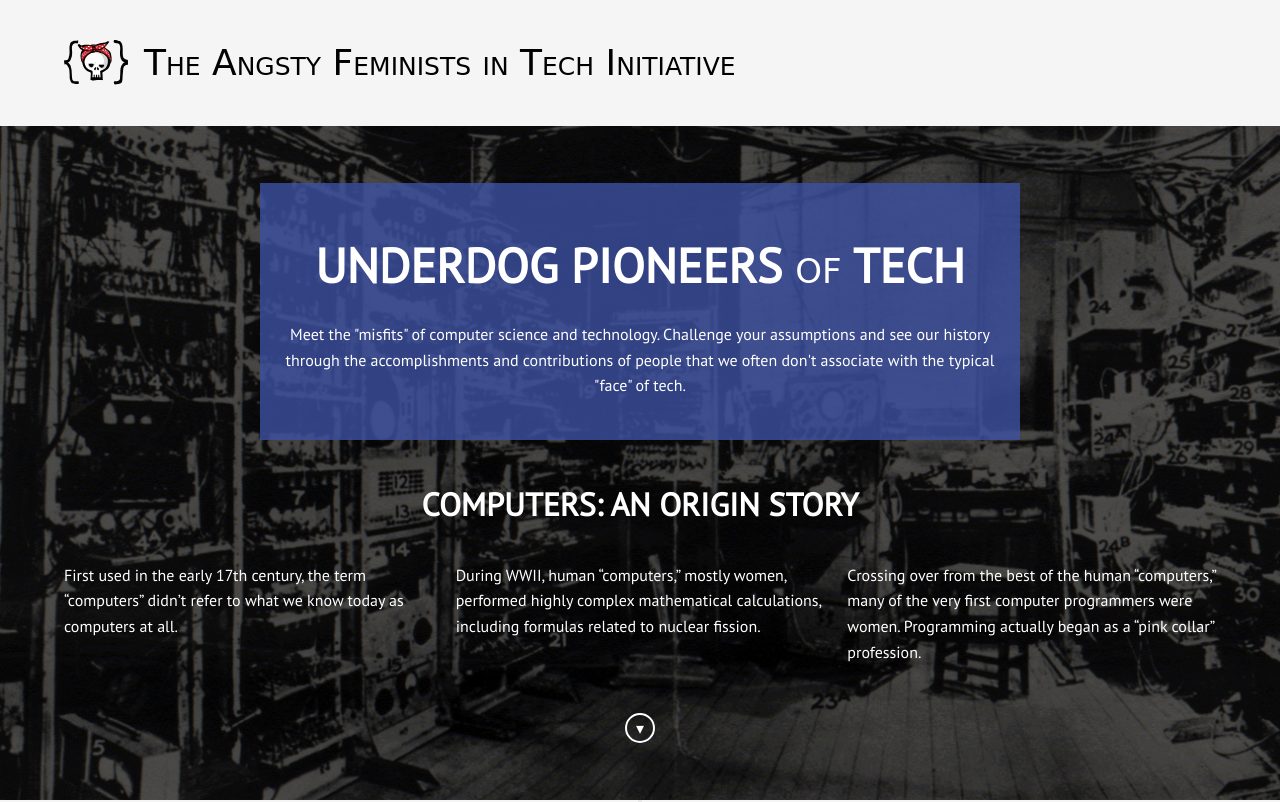
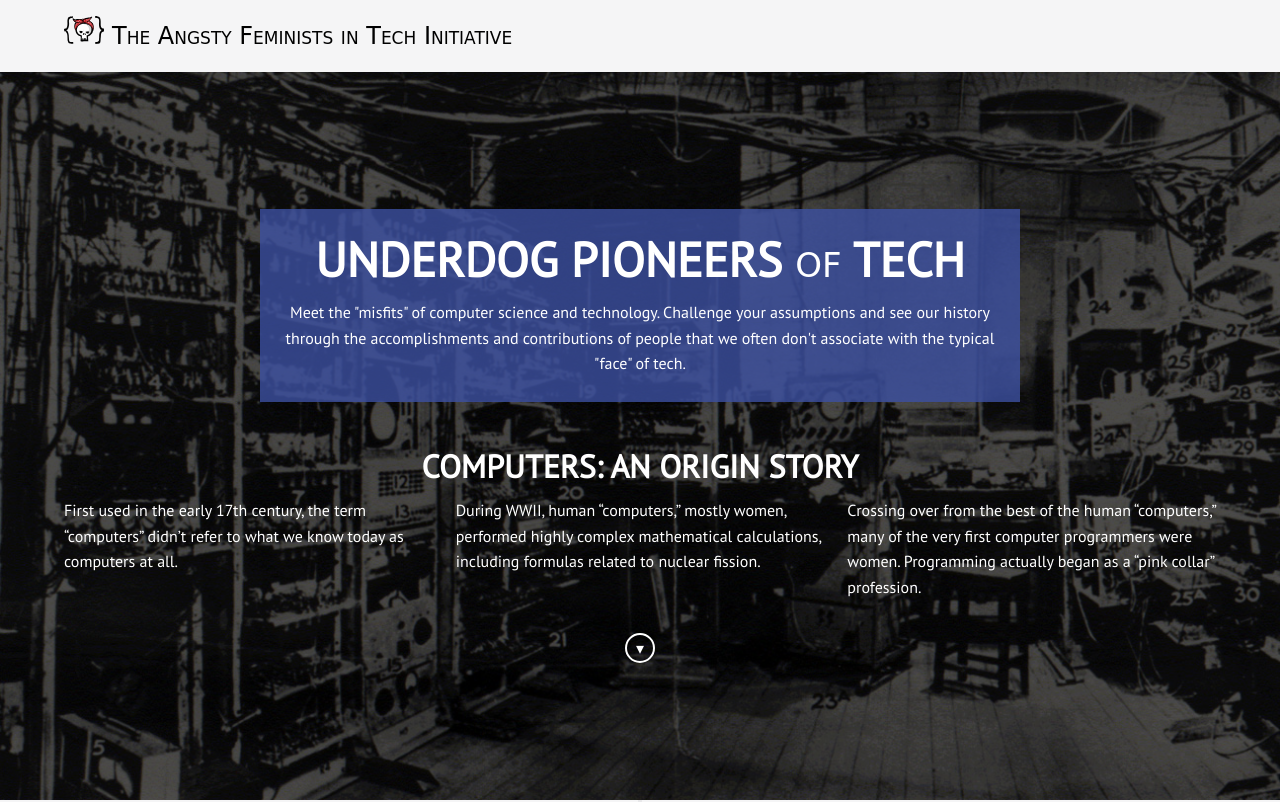
Before and after one commit to rahnkim/angsty_feminists_in_tech, a website: page timeline/src/timeline.html in a window 1280 px wide. Shown: the top 802 px of the page. Drawn offline with nearby package versions, Linux system fonts and the light colour scheme; a script that the page names is missing; a web font is replaced by a local one.

Commit message:
Tweak top section styles

```diff
--- a/timeline/src/sass/main.scss
+++ b/timeline/src/sass/main.scss
@@ -175,22 +175,20 @@ Main components
         }
 
         .title {
-            margin-bottom: 0;
+            margin: 0;
             font-size: 1.5em;
             text-align: center;
         }
 
         @include MQ(M) {
             .logo {
-                width: 4em;
+                width: 2.5em;
                 float: left;
-                margin-right: 1em;
+                margin-right: .5em;
             }
 
             .title {
-                margin-bottom: .67em;
-                font-size: 2.25em;
-                line-height: 46px; /* Height of .logo */
+                line-height: 40px; /* Height of .logo */
                 text-align: left;
             }
         }
@@ -206,11 +204,16 @@ Main components
         text-align: center;
 
         h1 {
+            margin: 0;
             font-family: $primary-font;
             font-weight: bold;
             text-align: center;
             font-variant: normal;
             text-transform: uppercase;
+        }
+
+        p {
+            margin-bottom: 0;
         }
 
         .block-blue {
@@ -226,6 +229,7 @@ Main components
     }
 
     h2 {
+        margin-bottom: 0;
         font-family: $primary-font;
         font-weight: bold;
         text-align: center;
```
Also changed, not shown: timeline/dist/css/styles.min.css, timeline/src/css/main.css, timeline/src/css/styles.css, 1 other file.
